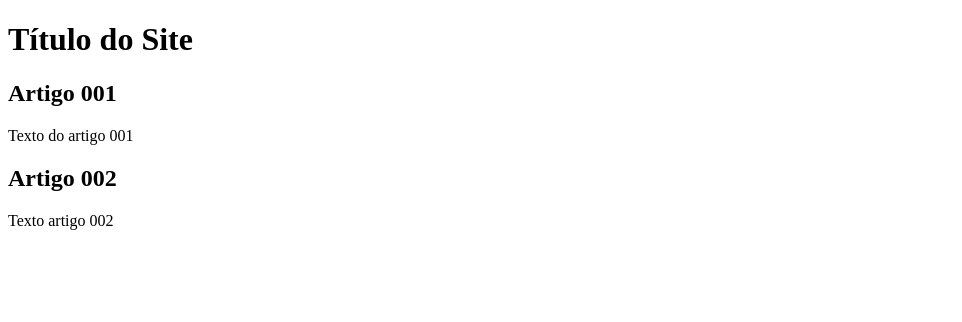
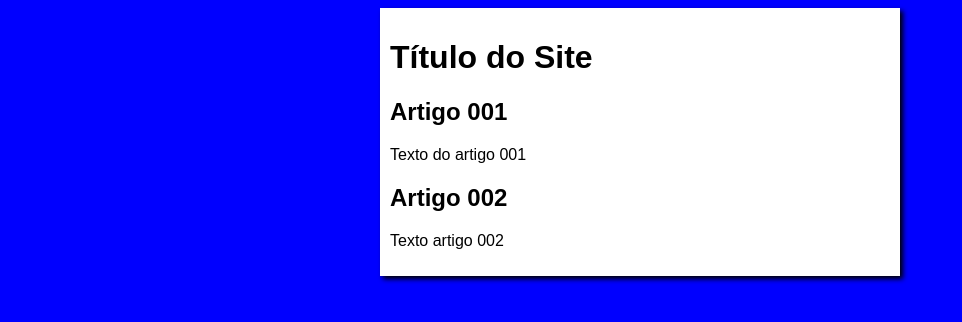
Before and after one commit to san5551/Projeto-Site, a plain HTML site: page index.html in a window 1280 px wide. Shown: the whole page, without its empty margins (0-962 px from the left). Drawn offline with Linux system fonts and the light colour scheme.

Commit message:
Designer

```diff
--- /dev/null
+++ b/estilos/style.css
@@ -0,0 +1,17 @@
+*{
+    font-family:Arial ,Helvectia , sans-serial;
+    font-size:16p;
+
+}
+
+body{
+background-color:blue;
+}
+
+main{
+    background-color: white;
+    width: 500px;
+    margin: auto;
+    padding: 10px;
+    box-shadow: 3px 3px 5px black;
+}
--- a/index.html
+++ b/index.html
@@ -5,6 +5,7 @@
     <meta http-equiv="X-UA-Compatible" content="IE=edge">
     <meta name="viewport" content="width=device-width, initial-scale=1.0">
     <title>Título do Site</title>
+    <link rel="stylesheet" href="estilos/style.css">
 </head>
 <body>
    <main>
```
